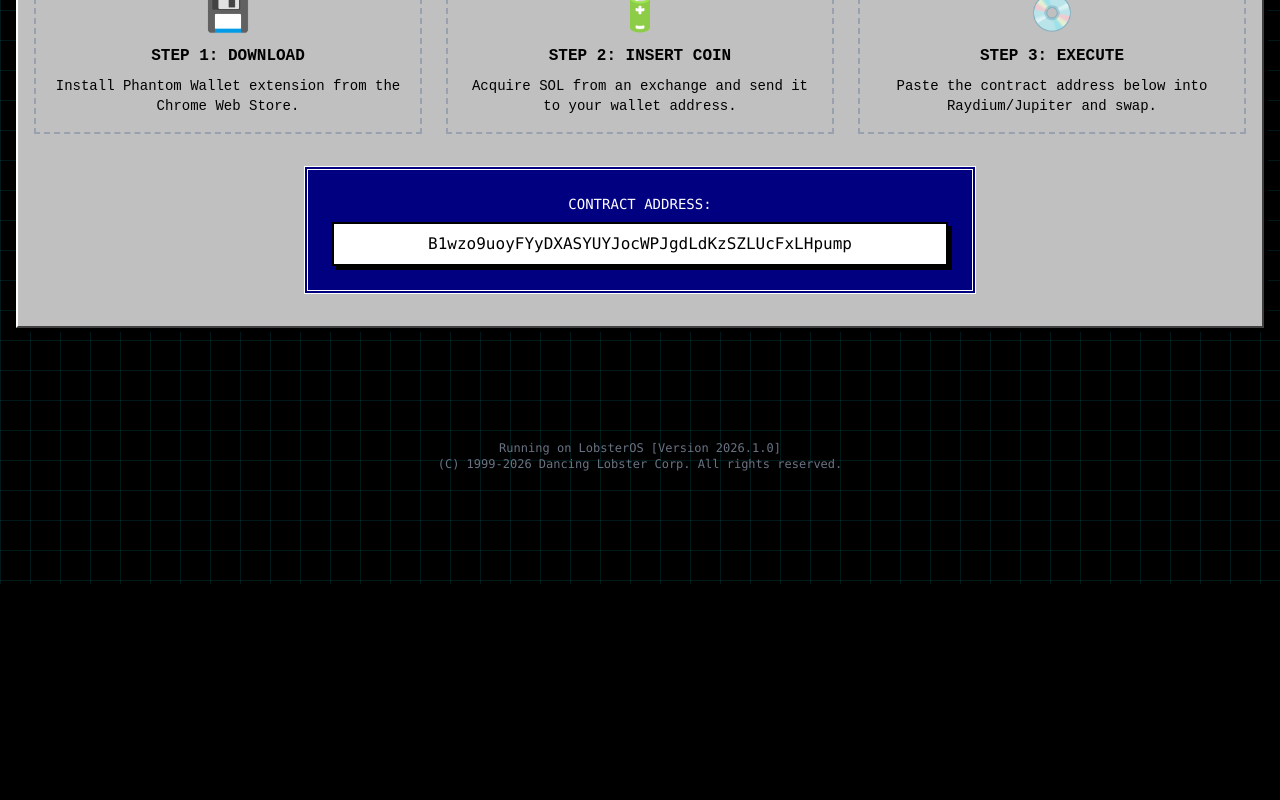
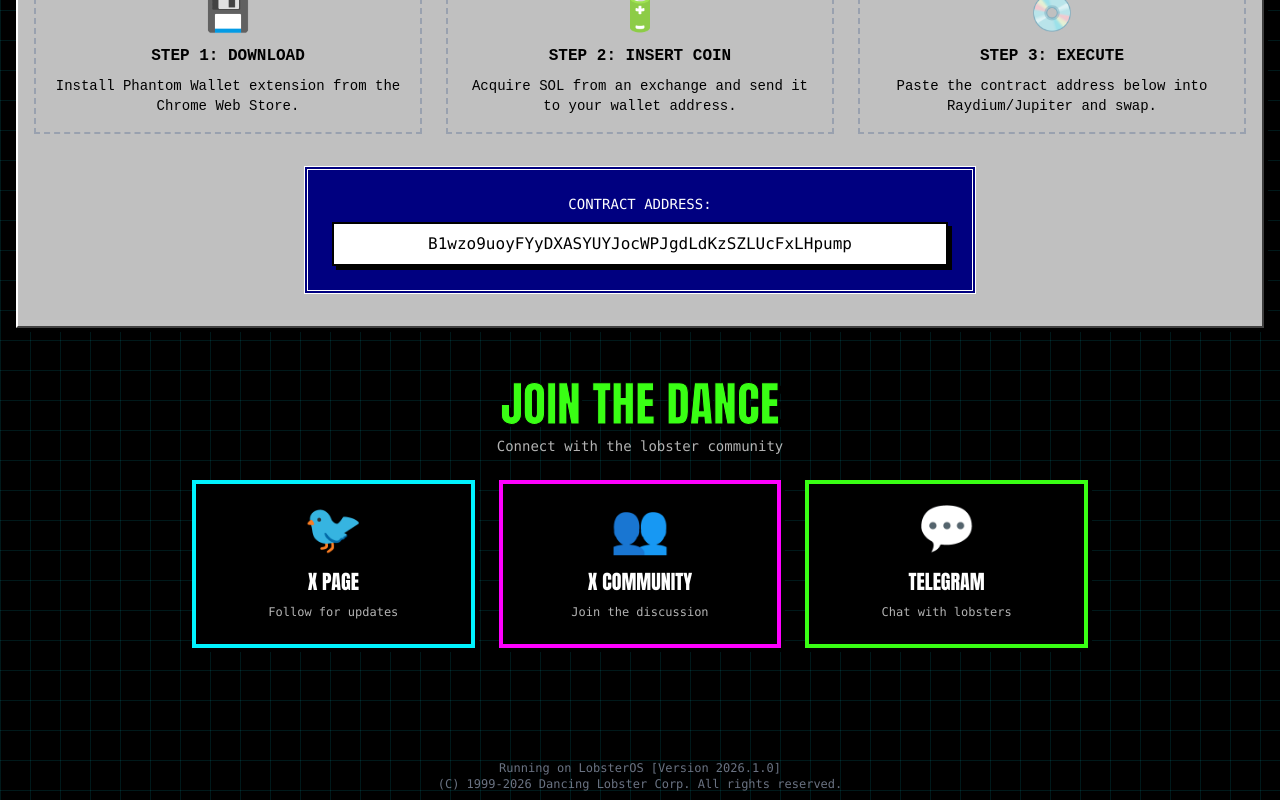
Before and after one commit to robbysoerya/dancinglobsters, a Next.js app: page / in a window 1280 px wide. Shown: the part 2000-2800 px from the top of the page. Before the commit the page ends 2584 px from the top, so only its background shows below. Built offline with nearby package versions, Linux system fonts and the light colour scheme.

Commit message:
feat: add socials integration

```diff
--- a/app/page.tsx
+++ b/app/page.tsx
@@ -206,6 +206,53 @@
                  {copied && <p className="mt-2 text-(--neon-green) font-bold blink">COPIED TO CLIPBOARD!</p>}
               </div>
            </RetroWindow>
+         </div>
+
+
+        {/* Social Links Section */}
+        <div className="lg:col-span-12 mt-8">
+           <div className="text-center mb-6">
+              <h2 className="font-impact text-4xl md:text-5xl text-(--neon-green) text-stroke mb-2">JOIN THE DANCE</h2>
+              <p className="font-mono text-sm opacity-70">Connect with the lobster community</p>
+           </div>
+           <div className="grid grid-cols-1 md:grid-cols-3 gap-6 max-w-4xl mx-auto">
+              <a
+                href="https://x.com/DLobsters57732"
+                target="_blank"
+                rel="noopener noreferrer"
+                className="group relative"
+              >
+                 <div className="bg-black border-4 border-(--neon-blue) p-6 text-center hover:bg-(--neon-blue) hover:text-black transition-all duration-300 box-shadow-hard hover:translate-y-[-4px]">
+                    <div className="text-5xl mb-3">🐦</div>
+                    <h3 className="font-impact text-xl mb-2">X PAGE</h3>
+                    <p className="font-mono text-xs opacity-70 group-hover:opacity-100">Follow for updates</p>
+                 </div>
+              </a>
+              <a
+                href="https://x.com/i/communities/2015981886930137133"
+                target="_blank"
+                rel="noopener noreferrer"
+                className="group relative"
+              >
+                 <div className="bg-black border-4 border-(--neon-pink) p-6 text-center hover:bg-(--neon-pink) hover:text-black transition-all duration-300 box-shadow-hard hover:translate-y-[-4px]">
+                    <div className="text-5xl mb-3">👥</div>
+                    <h3 className="font-impact text-xl mb-2">X COMMUNITY</h3>
+                    <p className="font-mono text-xs opacity-70 group-hover:opacity-100">Join the discussion</p>
+                 </div>
+              </a>
+              <a
+                href="https://t.co/y5bt7XmaSa"
+                target="_blank"
+                rel="noopener noreferrer"
+                className="group relative"
+              >
+                 <div className="bg-black border-4 border-(--neon-green) p-6 text-center hover:bg-(--neon-green) hover:text-black transition-all duration-300 box-shadow-hard hover:translate-y-[-4px]">
+                    <div className="text-5xl mb-3">💬</div>
+                    <h3 className="font-impact text-xl mb-2">TELEGRAM</h3>
+                    <p className="font-mono text-xs opacity-70 group-hover:opacity-100">Chat with lobsters</p>
+                 </div>
+              </a>
+           </div>
         </div>
 
       </section>
```
